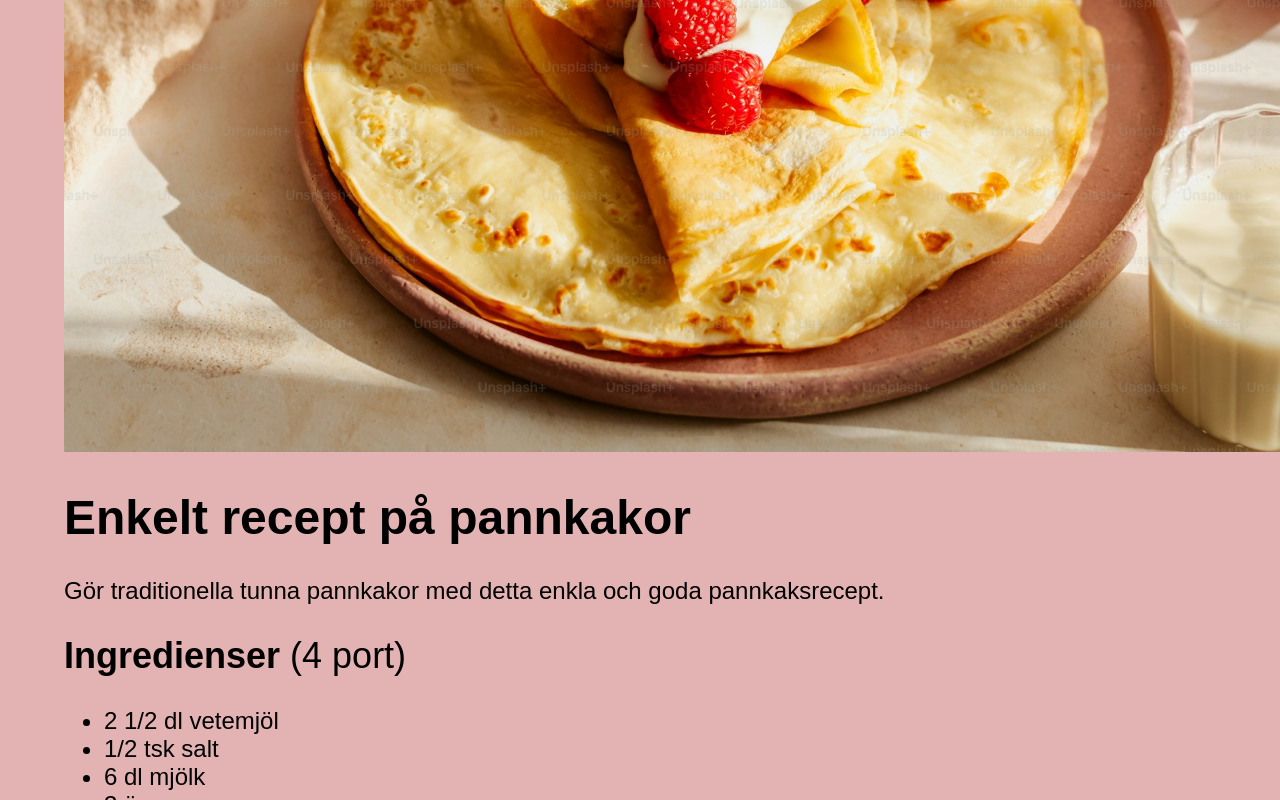
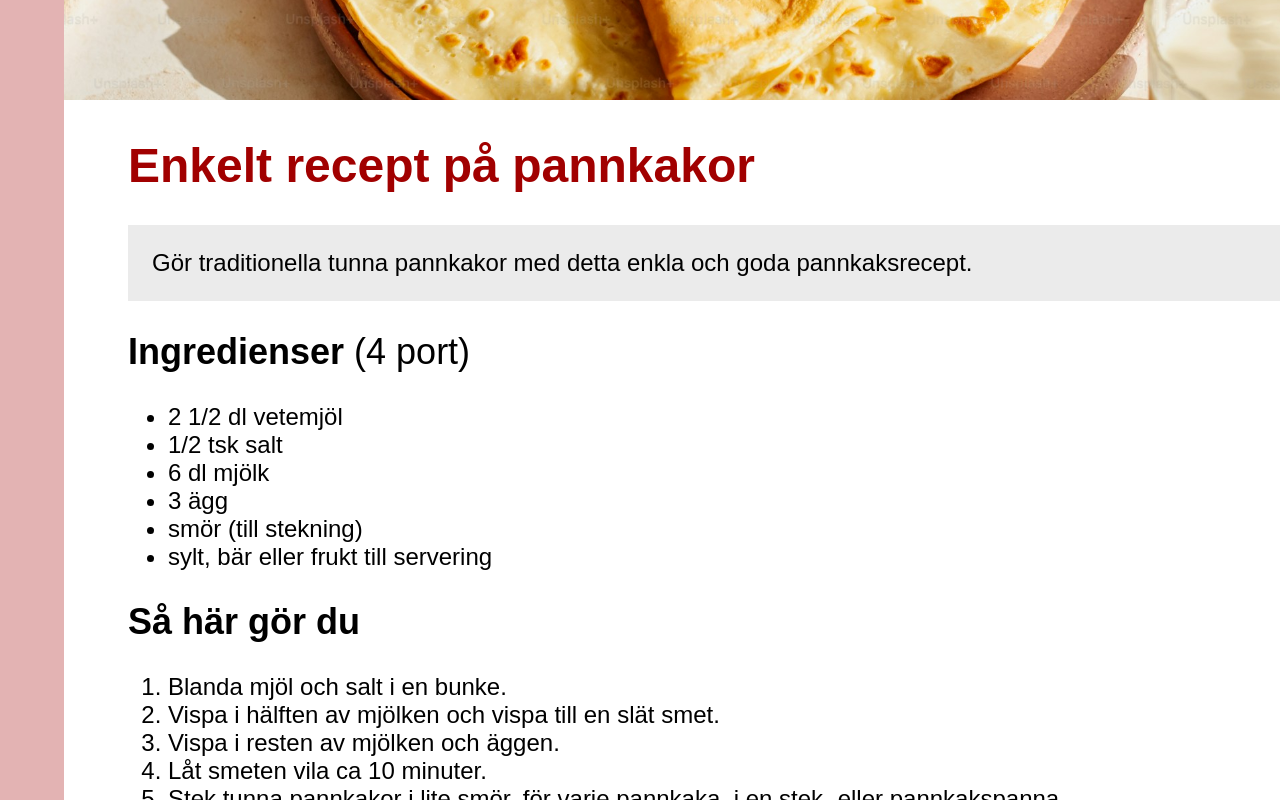
Before and after one commit to kouroshsalahshoor/Pankakor, a plain HTML site: page index.html in a window 1280 px wide. Shown: the part 400-1200 px from the top of the page. Drawn offline with Linux system fonts and the light colour scheme.

Commit message:
header image and sections

```diff
--- a/css/app.css
+++ b/css/app.css
@@ -10,10 +10,18 @@ body{
 .container{
     width: 1280px;
     margin: 0px auto;
+    background-color: white;
+    padding: 0px;
 }
 
 #header-image{
     width: 100%;
     margin: 0px;
-    min-height: 500px;
+    height: 500px;
+    object-fit: cover;
 }
+
+.section{
+    padding: 0px 64px;
+    margin-bottom: 11px;
+}
--- a/index.html
+++ b/index.html
@@ -10,13 +10,13 @@
 <body>
 
     <div class="container">
-
         <img src="images/95bd14c6df095f9dbf4df15f8c7ab3ba0d597919.jpg" alt="header image" id="header-image">
 
+        <div class="section">
+            <h1 style="color: rgba(161, 0, 0, 1);">Enkelt recept på pannkakor</h1>
 
-        <div>
-            <h1>Enkelt recept på pannkakor</h1>
-            <p>Gör traditionella tunna pannkakor med detta enkla och goda pannkaksrecept. </p>
+            <p style="padding: 24px; background-color: rgba(235, 235, 235, 1);">Gör traditionella tunna pannkakor med detta enkla och goda pannkaksrecept. </p>
+
             <h2>Ingredienser <span style="font-weight: 400;">(4 port)</span></h2>
             <ul>
                 <li>2 1/2 dl vetemjöl</li>
@@ -28,7 +28,7 @@
             </ul>
         </div>
 
-        <div>
+        <div class="section">
             <h2>Så här gör du</h2>
             <ol>
                 <li> Blanda mjöl och salt i en bunke. </li>
@@ -41,7 +41,7 @@
 
         </div>
 
-        <div>
+        <div class="section">
             <h2>Serveringsförslag</h2>
             <img src="images/968741c9106b48e3dbf2fc372582a9771186de19.jpg" alt="left image">
             <img src="images/e3465b83e7b6ac3fd00e07736d4f26f7f6315ce2.jpg" alt="right image">
```
